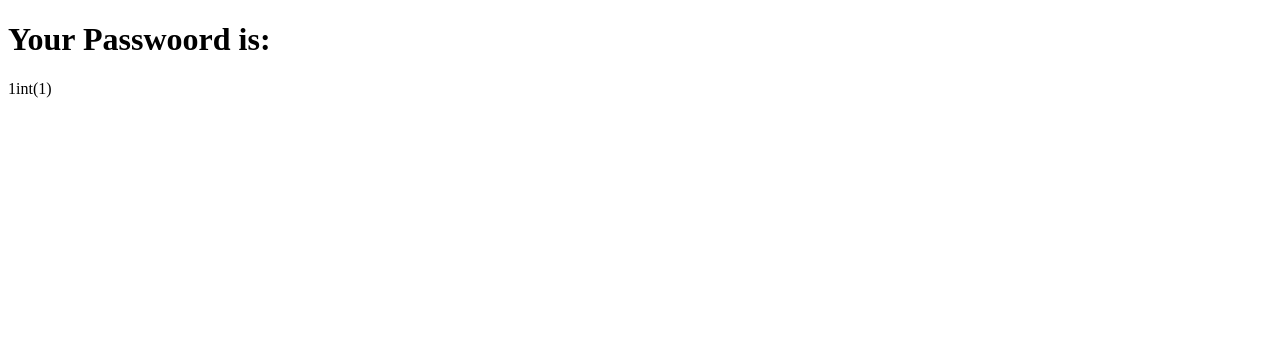
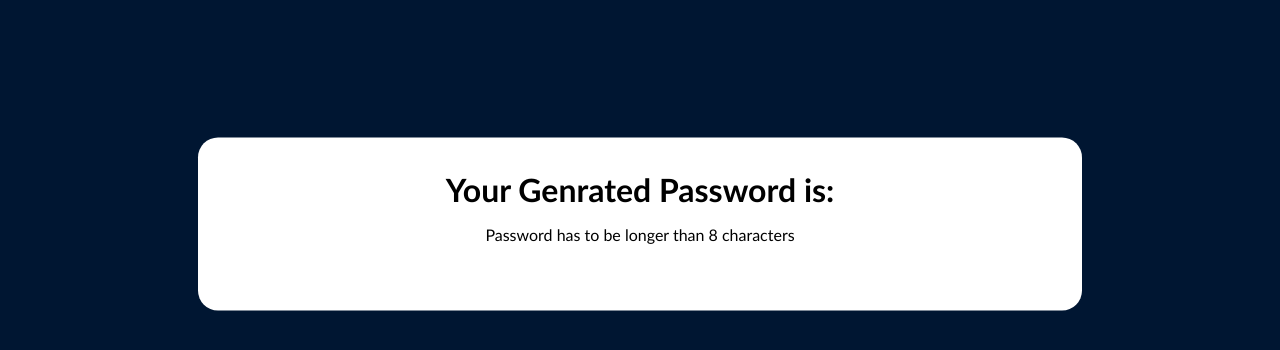
Before and after one commit to reistence/php-strong-password-generator, a PHP site: page /generated_password.php in a window 1280 px wide. Shown: the top 350 px of the page. Run offline with PHP 8.4, Linux system fonts and the light colour scheme; the visitor is signed in with stand-in values (Sample User, id 1).

Commit message:
filters and embrional style implemented

```diff
--- /dev/null
+++ b/css/style.css
@@ -0,0 +1,86 @@
+* {
+  padding: 0;
+  margin: 0;
+}
+html {
+  font-size: 100%;
+  font-family: "Gill Sans", "Gill Sans MT", Calibri, "Trebuchet MS", sans-serif;
+}
+
+body {
+  background-color: #001632;
+  color: white;
+  position: relative;
+  height: 100vh;
+}
+
+.container {
+  position: absolute;
+  top: 30%;
+  left: 50%;
+  transform: translate(-50%, -50%);
+  width: 80%;
+}
+.container > div {
+  text-align: center;
+  margin-bottom: 2em;
+}
+h2 {
+  margin-top: 0.5em;
+  color: cadetblue;
+}
+
+form {
+  background-color: white;
+  color: black;
+  display: flex;
+  flex-direction: column;
+  justify-content: flex-start;
+  align-items: flex-end;
+  width: 70%;
+  margin: 0 auto;
+  padding: 2em;
+  border-radius: 20px;
+  gap: 1em;
+}
+
+form > div:first-child {
+  width: 100%;
+  margin-bottom: 1em;
+  display: flex;
+  justify-content: space-between;
+}
+
+form > div {
+  width: 25%;
+  display: flex;
+  justify-content: flex-start;
+  gap: 1em;
+}
+
+button {
+  background-color: #001632;
+  color: white;
+  border: none;
+  border-radius: 20px;
+  padding: 1em;
+}
+
+.password {
+  background-color: white;
+  color: black;
+  display: flex;
+  flex-direction: column;
+  justify-content: center;
+  align-items: center;
+
+  width: 80%;
+  margin: 0 auto;
+  padding: 2em;
+  border-radius: 20px;
+  gap: 1em;
+}
+
+.password > p {
+  max-width: 100%;
+}
--- a/generated_password.php
+++ b/generated_password.php
@@ -1,7 +1,62 @@
 <?php
 session_start();
 include_once __DIR__ . "/partials/function.php";
-// include_once __DIR__ . "/index.php";
+
+$aplhabet = ["A", "B", "C", "D", "E", "F", "G", "H", "I", "J", "K", "L", "M", "N", "O", "P", "Q", "R", "S", "T", "U", "V", "W", "X", "Y", "Z", "a", "b", "c", "d", "e", "f", "g", "h", "i", "j", "k", "l", "m", "n", "o", "p", "q", "r", "s", "t", "u", "v", "w", "x", "y", "z"];
+
+$special_characters = ['!', '£', '$', '%', '&','/', '(', ')', '=', '?', '^', '*', '§', '.', ':', ';', ',', '@', '#', '_'];
+
+$numbers = ['0', '1', '2', '3', '4', '5', '6', '7', '8', '9'];
+
+$pssw_len = intval($_GET["pass-len"] ?? '');
+$letters = $_GET["letters"] ?? '';
+$numb = $_GET["numbers"] ?? '';
+$symbols = $_GET["symbols"] ?? '';
+
+// $all_characters = [];
+$all_characters = array_merge($aplhabet, $special_characters, $numbers);
+
+
+// $bho = genratePasswordWithoutTwins($pssw_len, $all_characters);
+
+
+if ($pssw_len >= 8) {
+    if ($letters) {
+        $generated_pssw = genratePassword($pssw_len, $aplhabet);
+    };
+    if($numb){
+        $generated_pssw = genratePassword($pssw_len, $numbers);
+    };
+    if($symbols){
+        $generated_pssw = genratePassword($pssw_len, $special_characters);
+    };
+
+    if($letters && $numb && $symbols ){
+        $generated_pssw = genratePassword($pssw_len, $all_characters);
+    };
+
+    if($letters && $numb && !$symbols){
+        $generated_pssw = genratePassword($pssw_len, array_merge($aplhabet, $numbers));
+    };
+
+    if($letters && !$numb && $symbols){
+        $generated_pssw = genratePassword($pssw_len, array_merge($aplhabet, $special_characters));
+    };
+
+    if(!$letters && $numb && $symbols){
+        $generated_pssw = genratePassword($pssw_len, array_merge($special_characters, $numbers));
+    };
+} else{
+    $generated_pssw = "Password has to be longer than 8 characters";
+};
+
+if (!empty($generated_pssw)) {
+    $_SESSION["generated_pssw"] = $generated_pssw;
+    // var_dump($_SESSION);
+};
+
+
+
 
 ?>
 
@@ -11,15 +66,23 @@ include_once __DIR__ . "/partials/function.php";
     <meta charset="UTF-8">
     <meta http-equiv="X-UA-Compatible" content="IE=edge">
     <meta name="viewport" content="width=device-width, initial-scale=1.0">
+    <link rel="stylesheet" href="css/style.css">
     <title>Generated Password</title>
 </head>
 <body>
-    <h1>Your Passwoord is:</h1>
-    <?php
+    <div class="container">
+    <div class="password">
 
-echo  $_SESSION["generated_pssw"];
-var_dump($_SESSION["generated_pssw"]);
-?>
+        <h1>Your Genrated Password is:</h1>
+
+        <?php
+        echo "<p>" . $_SESSION["generated_pssw"] . "</p>" ."<br>";
+    ?>
+        </div>
+    </div>
+
+
+
 
 </body>
 </html>
--- a/partials/function.php
+++ b/partials/function.php
@@ -3,12 +3,25 @@
 function genratePassword($user_length, $array){
     $password_string = '';
     $array_length = count($array) - 1;
-
-    while (strlen($password_string) <= $user_length - 1) {
+    while (strlen($password_string) < $user_length ) {
         $password_string .= $array[rand(0,$array_length)];
     }
-
     return $password_string;
 };
 
+
+// function genratePasswordWithoutTwins($user_length, $array){
+//     $new_pass = "";
+//     $array_length = count($array) - 1;
+
+//         do {
+//          $new_pass .= $array[rand(0,$array_length - 1)];
+//         } while ( strlen($new_pass) < $user_length && str_contains($new_pass, $array[rand(0,$array_length)] ) === false);
+//         // var_dump($new_pass);
+
+//     return $new_pass;
+
+
+// }
+
 ?>
```
Also changed, not shown: index.php (+40 -18 lines).
